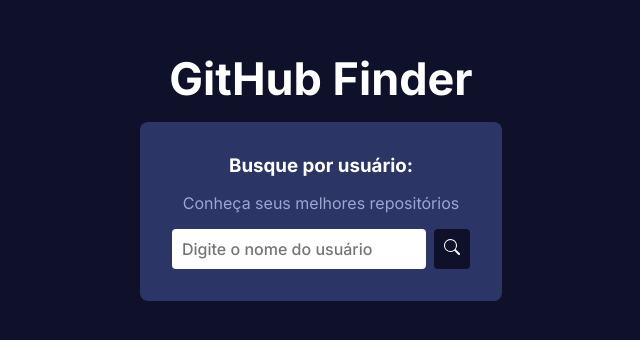
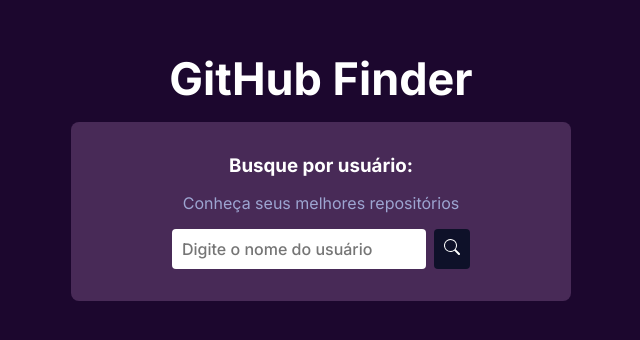
Before and after one commit to luiabdiel/findUser, a React (Vite) app: page / in a window 1280 px wide. Shown: the part 224-564 px from the top of the page, without its empty margins (319-959 px from the left). Built offline with nearby package versions, Linux system fonts and the light colour scheme.

Commit message:
feat: styles

```diff
--- a/src/app.module.scss
+++ b/src/app.module.scss
@@ -1,6 +1,4 @@
 .app {
-  max-width: 500px;
-
   display: flex;
   flex-direction: column;
   align-items: center;
--- a/src/components/Search/styles.module.scss
+++ b/src/components/Search/styles.module.scss
@@ -1,5 +1,7 @@
 .search {
-  background-color: #2B3566;
+  background-color: #482a57;
+
+  width: 500px;
 
   padding: 32px;
   border-radius: 8px;
--- a/src/styles/global.scss
+++ b/src/styles/global.scss
@@ -9,7 +9,7 @@
 }
 
 body {
-  background-color: #0E1129;
+  background-color: #1c072e;
   color: #FFF;
 
   height: 100vh;
```
Also changed, not shown: src/App.tsx (+5 -5 lines).
